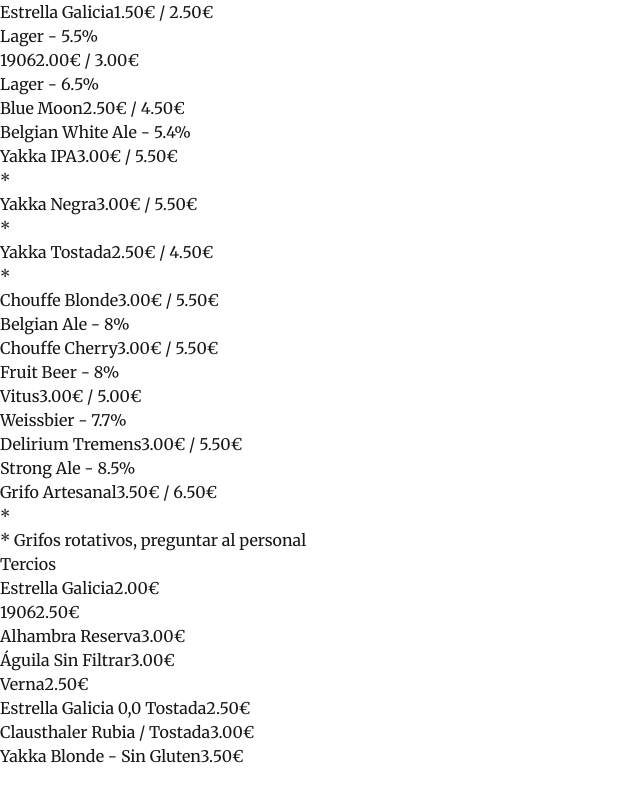
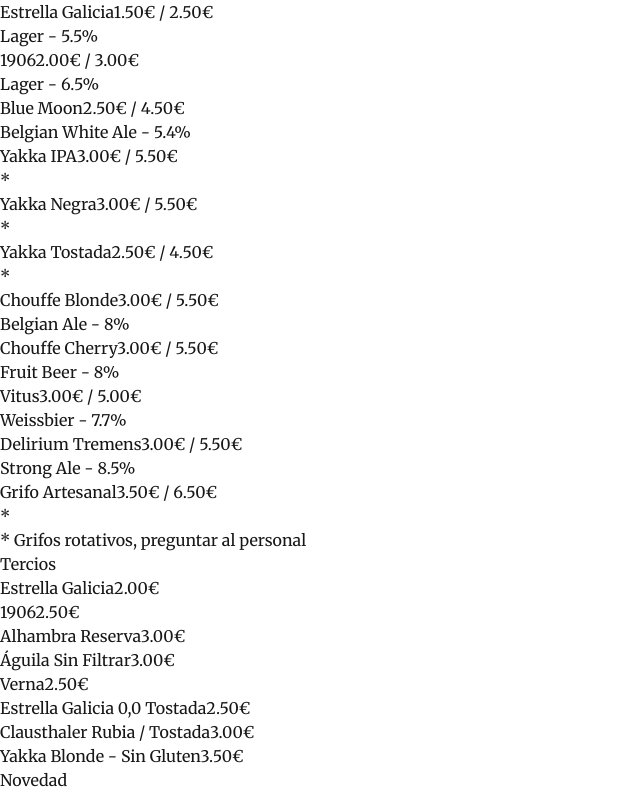
Before and after one commit to MaineKK/La-Isla-BeerClub, a Next.js app: page / in a window 1280 px wide. Shown: the part 916-1708 px from the top of the page, without its empty margins (0-640 px from the left). Before the commit the page ends 1684 px from the top, so only its background shows below. Built offline with nearby package versions, Linux system fonts and the light colour scheme.

Commit message:
feat: popup de novedades en la carta

```diff
--- a/package.json
+++ b/package.json
@@ -12,7 +12,7 @@
     "@googlemaps/js-api-loader": "^1.16.8",
     "@react-google-maps/api": "^2.20.6",
     "@types/google.maps": "^3.58.1",
-    "next": "^15.3.0-canary.1",
+    "next": "15.3.6",
     "react": "^19.0.0",
     "react-dom": "^19.0.0",
     "react-icons": "^5.4.0",
--- a/src/app/BreakfastSection.tsx
+++ b/src/app/BreakfastSection.tsx
@@ -15,7 +15,7 @@
       <div className="text-[#432416]">
         {/* Horario */}
         <h2 className="text-center text-xl font-bold mb-6">
-          Lunes - Viernes : 10:15h - 13:00h
+          Lunes - Viernes : 10:15h - 12:30h
         </h2>
 
         {/* Lista de desayunos */}
--- /dev/null
+++ b/src/app/MenuNewsPopup.tsx
@@ -0,0 +1,49 @@
+"use client";
+
+import { useState } from "react";
+import Image from "next/image";
+
+export default function MenuNewsPopup() {
+  const [open, setOpen] = useState(false);
+
+  const imageSrc = "/images/novedad-rivera.png";
+
+  return (
+    <>
+      {/* Botón redondo flotante (arriba izquierda) */}
+      <button
+        onClick={() => setOpen(true)}
+        className="fixed top-20 left-4 z-40 rounded-full bg-[#d26306] text-white font-semibold
+                   w-16 h-16 md:w-20 md:h-20 flex items-center justify-center text-xs shadow-lg shadow-black/20
+                   hover:bg-[#e07c20] transition"
+      >
+        Novedad
+      </button>
+
+      {/* Popup con la imagen */}
+      {open && (
+        <div className="fixed inset-0 z-50 flex items-start justify-center bg-black/30 pt-24">
+          <div className="relative max-w-3xl w-[90%] bg-[#e5cdbd] rounded-xl overflow-hidden shadow-2xl">
+
+            {/* Botón cerrar */}
+            <button
+              onClick={() => setOpen(false)}
+              className="absolute top-2 right-3 z-10 text-[#432416] text-lg hover:text-black"
+              aria-label="Cerrar"
+            >
+              ✕
+            </button>
+
+            <Image
+              src={imageSrc}
+              alt="Novedad en la carta"
+              width={1200}
+              height={700}
+              className="w-full h-auto object-cover"
+            />
+          </div>
+        </div>
+      )}
+    </>
+  );
+}
--- a/src/app/MenuSection.tsx
+++ b/src/app/MenuSection.tsx
@@ -30,6 +30,8 @@
           width={1000}
           height={400}
           className="w-full h-auto object-contain"
+
+
         />
         <div className="absolute bottom-0 left-0 w-full bg-[#522c25] font-serif text-white text-xl font-bold py-1 text-center">
           La Carta
--- a/src/app/page.tsx
+++ b/src/app/page.tsx
@@ -1,5 +1,6 @@
 import Navbar from "./NavBar";
 import MenuSection from "./MenuSection";
+import MenuNewsPopup from "./MenuNewsPopup";
 
 
 export default function Home() {
@@ -12,6 +13,8 @@
       <div className="w-full max-w-screen-xl">
         <MenuSection />
       </div>
+
+      <MenuNewsPopup />
     </main>
     </>
   );
```
Also changed, not shown: public/images/novedad-rivera.png (added), 1 other file (tests, documents, lock files or other folders).
